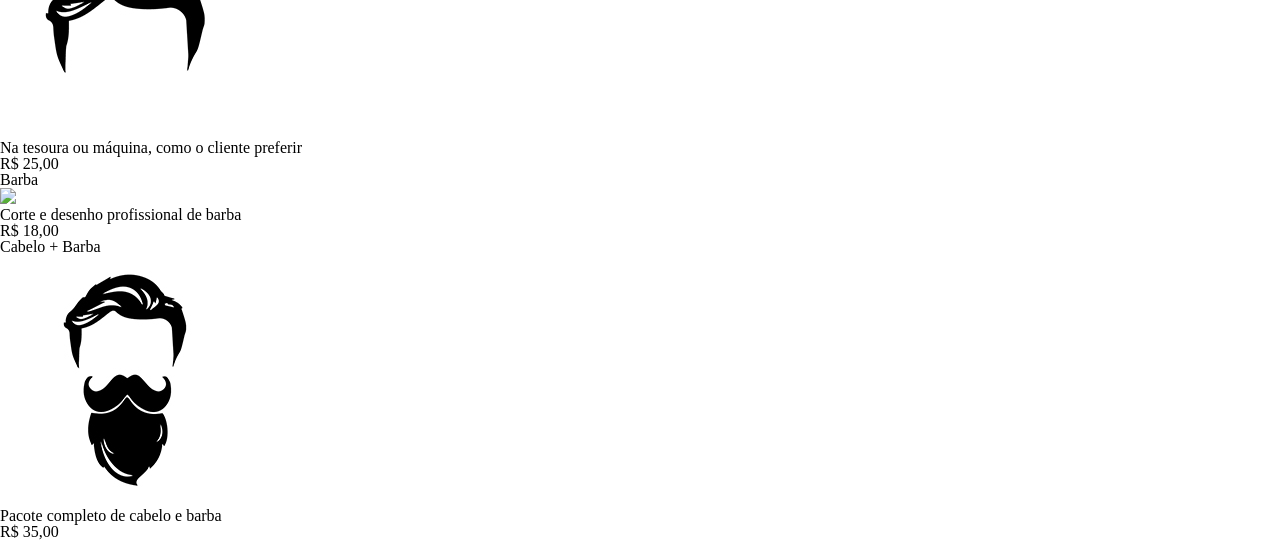
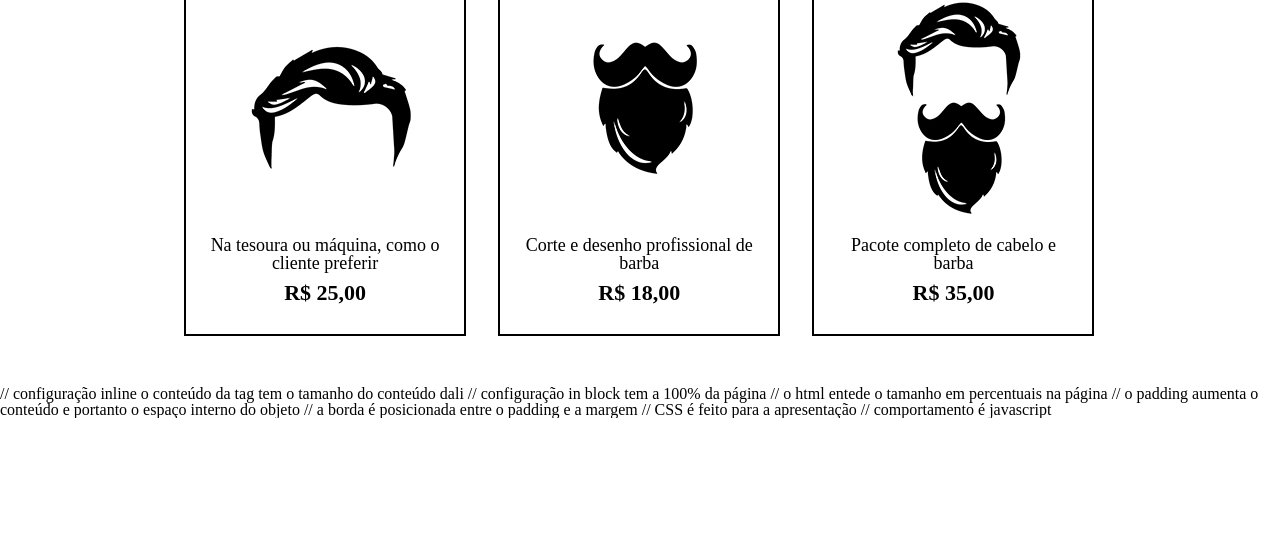
Before and after one commit to imbiriba-luciana/Alura_Web-Page_First-Steps, a plain HTML site: page produtos.html in a window 1280 px wide. Shown: the part 422-962 px from the top of the page. After the commit the page ends 840 px from the top, so only its background shows below. Drawn offline with Linux system fonts and the light colour scheme.

Commit message:
terminando sem rodapé

```diff
--- /dev/null
+++ b/index_original.html
@@ -0,0 +1,37 @@
+<!DOCTYPE html>
+<html lang="pt-br">
+	<head>
+		<meta charset="UTF-8">
+		<title>Barbearia Alura</title>
+		<link rel="stylesheet" href="style.css">
+	</head>
+
+	<body>
+		<header>
+			<h1 class="titulo-principal">Barbearia Alura</h1>
+		</header>
+		<img id="banner" src="banner.jpg">
+		<div class="principal">
+			<h2 class="titulo-centralizado">Sobre a Barbearia Alura</h2>
+
+			<p>Localizada no coração da cidade a <strong>Barbearia Alura</strong> traz para o mercado o que há de melhor para o seu cabelo e barba. Fundada em 2019, a Barbearia Alura já é destaque na cidade e conquista novos clientes a cada dia.</p>
+
+			<p id="missao"><em>Nossa missão é: <strong>"Proporcionar auto-estima e qualidade de vida aos clientes"</strong>.</em></p>
+
+			<p>Oferecemos profissionais experientes e antenados às mudanças no mundo da moda. O atendimento possui padrão de excelência e agilidade, garantindo qualidade e satisfação dos nossos clientes.</p>
+		</div>
+
+		<div class="beneficios">
+			<h3 class="titulo-centralizado">Benefícios</h3>
+
+			<ul>
+				<li class="itens">Atendimento aos Clientes</li>
+				<li class="itens">Espaço diferenciado</li>
+				<li class="itens">Localização</li>
+				<li class="itens">Profissionais Qualificados</li>
+			</ul>
+
+			<img src="beneficios.jpg" class="imagembeneficios">
+		</div>
+	</body>
+</html>
--- a/produtos.css
+++ b/produtos.css
@@ -2,9 +2,6 @@ header {
 	background: #BBBBBB;
 	padding: 20px 0;
 }
-
-// configuração inline o conteúdo da tag tem o tamanho do conteúdo dali
-// configuração in block tem a 100% da página
 
 .caixa {
 	position: relative;
@@ -20,7 +17,8 @@ nav {
 
 nav li {
     display: inline;
-    margin: 0 0 0 15px // topo, direita, baixo, esquerda
+    margin: 0 0 0 15px;
+    //topo, direita, baixo, esquerda
 }
 
 nav a {
@@ -29,5 +27,54 @@ nav a {
 	font-weight: bold;
 	font-size: 22px;
 	text-decoration: none;
+}
 
+nav a:hover {
+    color: #C78C19;
+    text-decoration: underline;
 }
+
+.produtos li:hover{
+    border-color: #C78C19;
+    font-size: 40px;
+}
+
+.produtos li:active {
+    border-color: rgb(5, 107, 22);
+}
+
+.produtos li:hover h2 {
+    font-size: 30px;
+}
+
+.produtos {
+	width: 940px;
+	margin: 0 auto;
+	padding: 50px 0;
+}
+
+.produtos li {
+	display: inline-block;
+	text-align: center;
+	width: 30%;
+	vertical-align: top;
+	margin: 0 1.5%;
+	padding: 30px 20px;
+	box-sizing: border-box;
+    border: 2px solid #000000;
+}
+
+.produtos h2 {
+    font-size: 30px;
+    font-weight: bold;
+}
+
+.produto-descricao {
+    font-size: 18px;
+}
+
+.produto-preco {
+    font-size: 22px;
+    font-weight: bold;
+    margin-top: 10px;
+}
--- a/produtos.html
+++ b/produtos.html
@@ -1,9 +1,9 @@
 <!DOCTYPE html>
-
 <html>
     <head>
         <meta charset="UTF-8">
         <title> Produtos - Barbearia Alura</title>
+
         <link rel="stylesheet" href="reset.css"> <!--ordem importa, como esse limpa códigos automaticamente definidos, precisa vir primeiro-->
         <link rel="stylesheet" href="produtos.css">
     </head>
@@ -21,24 +21,36 @@
                  </nav>
             </div>
         </header>
+
         <main>
-            <ul>
+            <ul class="produtos">
                 <li>
                     <h2>Cabelo</h2>
                     <img src="cabelo.jpg">
-                    <p>Na tesoura ou máquina, como o cliente preferir</p>
-                    <p>R$ 25,00</p>
+                    <p class="produto-descricao">Na tesoura ou máquina, como o cliente preferir</p>
+                    <p class="produto-preco">R$ 25,00</p>
+                </li>
+                <li>
                     <h2>Barba</h2>
-                    <img src="barbajpg">
-                    <p>Corte e desenho profissional de barba</p>
-                    <p>R$ 18,00</p>
+                    <img src="barba.jpg">
+                    <p class="produto-descricao">Corte e desenho profissional de barba</p>
+                    <p class="produto-preco">R$ 18,00</p>
+                </li>
+                <li>
                     <h2>Cabelo + Barba</h2>
                     <img src="cabelo+barba.jpg">
-                    <p>Pacote completo de cabelo e barba</p>
-                    <p>R$ 35,00</p>
+                    <p class="produto-descricao">Pacote completo de cabelo e barba</p>
+                    <p class="produto-preco">R$ 35,00</p>
                 </li>
-
             </ul>
         </main>
     </body>
 </html>
+
+// configuração inline o conteúdo da tag tem o tamanho do conteúdo dali
+// configuração in block tem a 100% da página
+// o html entede o tamanho em percentuais na página
+// o padding aumenta o conteúdo e portanto o espaço interno do objeto
+// a borda é posicionada entre o padding e a margem
+// CSS é feito para a apresentação
+// comportamento é javascript
```
Also changed, not shown: index.html (+4 -1 lines), style.css (+7 -5 lines), 1 other file. Lines whose indentation alone changed are shown as unchanged.
